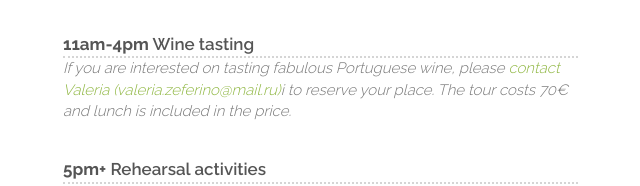
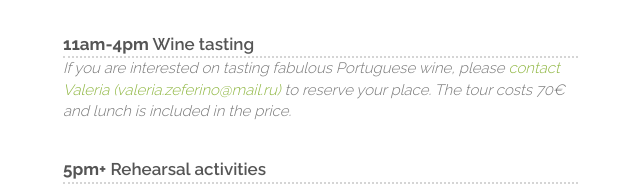
Before and after one commit to justinemarie/wedding_website, a plain HTML site: page index.html in a window 1280 px wide. Shown: the part 2063-2249 px from the top of the page, 612-1252 px from the left. Drawn offline with Linux system fonts and the light colour scheme.

Commit message:
floating i, the sign of vim usage.

```diff
--- a/index.html
+++ b/index.html
@@ -149,7 +149,7 @@
                 </div>
                 <div class="menu-item">
                   <div class="menu-item-name"><b>11am-4pm</b> Wine tasting</div>
-                  <div class="menu-item-description"> If you are interested on tasting fabulous Portuguese wine, please <a href="mailto:valeria.zeferino@mail.ru">contact Valeria (valeria.zeferino@mail.ru)</a>i to reserve your place. The tour costs 70€ and lunch is included in the price.</div>
+                  <div class="menu-item-description"> If you are interested on tasting fabulous Portuguese wine, please <a href="mailto:valeria.zeferino@mail.ru">contact Valeria (valeria.zeferino@mail.ru)</a> to reserve your place. The tour costs 70€ and lunch is included in the price.</div>
                 </div>
                 <div class="menu-item">
                   <div class="menu-item-name"><b>5pm+</b> Rehearsal activities</div>
```
